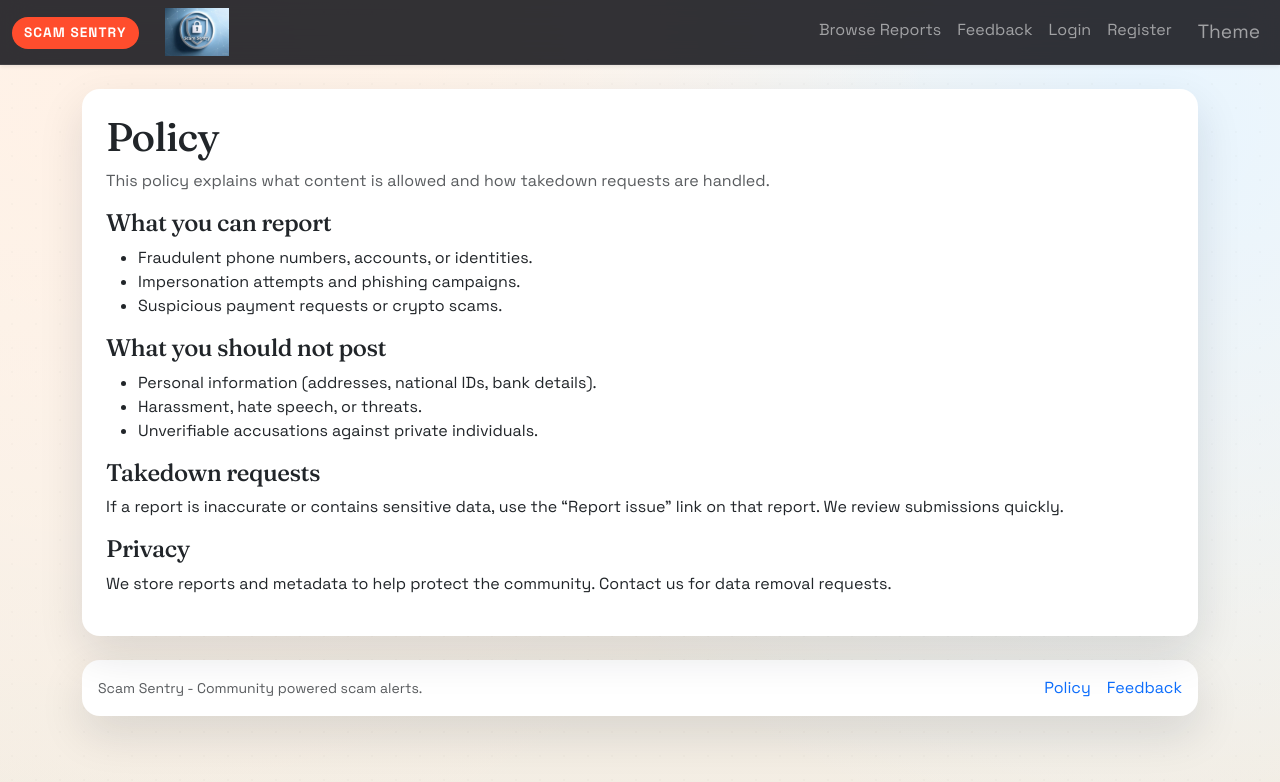
After one commit to MwachiraD/Scam-sentry, a Django app: page /policy/ in a window 1280 px wide. The commit adds this page. Shown: the top 782 px of the page. Run offline with Django 5.2, Linux system fonts and the light colour scheme.

Commit message:
update 4

```diff
--- /dev/null
+++ b/Scam_reports/templates/Scam_reports/policy.html
@@ -0,0 +1,31 @@
+{% extends 'base.html' %}
+
+{% block title %}Policy{% endblock %}
+{% block meta_description %}Scam Sentry policy on acceptable content, privacy, and takedown requests.{% endblock %}
+
+{% block content %}
+<div class="card p-4 reveal">
+  <h1>Policy</h1>
+  <p class="text-muted">This policy explains what content is allowed and how takedown requests are handled.</p>
+
+  <h4>What you can report</h4>
+  <ul>
+    <li>Fraudulent phone numbers, accounts, or identities.</li>
+    <li>Impersonation attempts and phishing campaigns.</li>
+    <li>Suspicious payment requests or crypto scams.</li>
+  </ul>
+
+  <h4>What you should not post</h4>
+  <ul>
+    <li>Personal information (addresses, national IDs, bank details).</li>
+    <li>Harassment, hate speech, or threats.</li>
+    <li>Unverifiable accusations against private individuals.</li>
+  </ul>
+
+  <h4>Takedown requests</h4>
+  <p>If a report is inaccurate or contains sensitive data, use the “Report issue” link on that report. We review submissions quickly.</p>
+
+  <h4>Privacy</h4>
+  <p>We store reports and metadata to help protect the community. Contact us for data removal requests.</p>
+</div>
+{% endblock %}
--- a/Scam_reports/templates/base.html
+++ b/Scam_reports/templates/base.html
@@ -163,6 +218,7 @@
 
 
           <li class="nav-item"><a class="nav-link" href="{% url 'user_dashboard' %}">Dashboard</a></li>
+          <li class="nav-item"><a class="nav-link" href="{% url 'watchlist' %}">Watchlist</a></li>
           {% if user.is_staff %}
             <li class="nav-item"><a class="nav-link" href="{% url 'moderation_queue' %}">Moderation</a></li>
           {% endif %}
@@ -176,7 +232,7 @@
           <li class="nav-item"><a class="nav-link" href="{% url 'account_signup' %}">Register</a></li>
         {% endif %}
         <li class="nav-item">
-          <span class="nav-link dark-toggle" onclick="toggleDarkMode()">🌓</span>
+          <span class="nav-link dark-toggle" onclick="toggleDarkMode()">Theme</span>
         </li>
       </ul>
     </div>
@@ -187,6 +243,18 @@
 <div class="container my-4 position-relative" style="z-index: 1;">
   {% block content %}{% endblock %}
 </div>
+
+<footer class="container pb-4">
+  <div class="card p-3">
+    <div class="d-flex flex-wrap justify-content-between align-items-center">
+      <div class="text-muted small">Scam Sentry - Community powered scam alerts.</div>
+      <div class="d-flex gap-3">
+        <a href="{% url 'policy' %}" class="text-decoration-none">Policy</a>
+        <a href="{% url 'feedback' %}" class="text-decoration-none">Feedback</a>
+      </div>
+    </div>
+  </div>
+</footer>
 
 <!-- Bootstrap & Dark mode toggle -->
 <script src="https://cdn.jsdelivr.net/npm/bootstrap@5.3.3/dist/js/bootstrap.bundle.min.js"></script>
@@ -200,6 +268,10 @@
   }
 </script>
 
+{% if PLAUSIBLE_DOMAIN %}
+<script defer data-domain="{{ PLAUSIBLE_DOMAIN }}" src="{{ PLAUSIBLE_SCRIPT_URL }}"></script>
+{% endif %}
+
 {% block extra_js %}{% endblock %}
 </body>
 </html>
--- a/Scam_reports/urls.py
+++ b/Scam_reports/urls.py
@@ -10,6 +10,7 @@ urlpatterns=[
     path('reports/<int:report_id>/', views.report_detail, name='report_detail'),
     path('reports/<int:report_id>/follow/', views.follow_report, name='follow_report'),
     path('reports/<int:report_id>/comment/', views.add_comment, name='add_comment'),
+    path('reports/<int:report_id>/watch/', views.add_watchlist, name='add_watchlist'),
     path('thank-you/', views.thank_you, name='thank_you'),
     path('reports/resolve/<int:report_id>/', views.mark_resolved, name='mark_resolved'),
     path('reports/<int:report_id>/encounter/', views.encounter_report, name='report_encounter'),
@@ -18,7 +19,12 @@ urlpatterns=[
     path('logout/', auth_views.LogoutView.as_view(), name='logout'),
     path('register/', views.register, name='register'),
     path('dashboard/', views.user_dashboard, name='user_dashboard'),
+    path('watchlist/', views.watchlist, name='watchlist'),
     path('moderation-queue/', views.moderation_queue, name='moderation_queue'),
+    path('moderation-queue/<int:report_id>/approve/', views.approve_report, name='approve_report'),
+    path('moderation-queue/<int:report_id>/reject/', views.reject_report, name='reject_report'),
+    path('digest/subscribe/', views.digest_subscribe, name='digest_subscribe'),
+    path('policy/', views.policy, name='policy'),
     path('accounts/popup-close/', TemplateView.as_view(template_name='popup_close.html'), name='popup-close'),
     path('edit/<int:pk>/', views.edit_report, name='edit_report'),
     path('create-scam-types/', views.create_scam_types, name='create_scam_types'),
--- a/Scam_reports/views.py
+++ b/Scam_reports/views.py
@@ -12,8 +12,24 @@ from django.utils import timezone
 from allauth.socialaccount.models import SocialApp
 from django.contrib.sites.models import Site
 from decouple import config
-from .forms import Scamreportform, ReportAbuseForm, ReportFollowForm, ReportCommentForm
-from .models import Scamreports, Scamtype, ReportAbuse, ReportFollow, ReportComment
+from .forms import (
+    Scamreportform,
+    ReportAbuseForm,
+    ReportFollowForm,
+    ReportCommentForm,
+    WatchlistForm,
+    DigestSubscriptionForm,
+)
+from .models import (
+    Scamreports,
+    Scamtype,
+    ReportAbuse,
+    ReportFollow,
+    ReportComment,
+    ReportEditLog,
+    WatchlistItem,
+    DigestSubscription,
+)
 from .utils import ensure_google_social_app
 
 
@@ -83,6 +99,7 @@ def report_scam(request):
             scamreport = form.save(commit=False)
             if request.user.is_authenticated:
                 scamreport.user = request.user
+            scamreport.is_hidden = True
 
             scamreport.save()
             form.save_m2m()
@@ -99,7 +116,20 @@ def report_scam(request):
         form = Scamreportform()
         form.fields['scam_type'].queryset = scam_type_queryset
 
-    return render(request, 'Scam_reports/report_scam.html', {'form': form})
+    summary = cache.get('report_summary')
+    if summary is None:
+        visible_reports = Scamreports.objects.filter(is_hidden=False)
+        total_reports = visible_reports.count()
+        trending_count = visible_reports.filter(date_reported__gte=timezone.now() - timedelta(days=7)).count()
+        last_report = visible_reports.order_by('-date_reported').first()
+        summary = {
+            'total_reports': total_reports,
+            'trending_count': trending_count,
+            'last_reported': last_report.date_reported if last_report else None,
+        }
+        cache.set('report_summary', summary, 300)
+
+    return render(request, 'Scam_reports/report_scam.html', {'form': form, 'summary': summary})
 
 
 def report_list(request):
@@ -114,6 +144,12 @@ def report_list(request):
             Q(name_or_number__icontains=query) |
             Q(social_media__icontains=query)
         )
+    if query and not reports.exists():
+        reports = Scamreports.objects.filter(is_hidden=False).filter(
+            Q(name_or_number__icontains=query) |
+            Q(social_media__icontains=query) |
+            Q(scam_type__name__icontains=query)
+        ).distinct()
 
     filter_option = request.GET.get('filter', 'all')
 
@@ -140,7 +176,7 @@ def report_list(request):
 
     suggestion = None
     if query and not reports.exists():
-        candidates = list(scam_types.values_list('name', flat=True))
+        candidates = [t.name for t in scam_types]
         matches = get_close_matches(query, candidates, n=1, cutoff=0.6)
         suggestion = matches[0] if matches else None
 
@@ -162,6 +198,7 @@ def report_list(request):
         'query': query,
         'suggestion': suggestion,
         'trending_reports': trending_reports,
+        'digest_form': DigestSubscriptionForm(),
     }
     return render(request, 'Scam_reports/report_list.html', context)
 
@@ -206,11 +243,18 @@ def report_detail(request, report_id):
         return HttpResponseForbidden("This report is not available.")
     follow_form = ReportFollowForm()
     comment_form = ReportCommentForm()
+    watchlist_form = WatchlistForm()
     comments = report.comments.filter(is_approved=True).order_by('-created_at')
     return render(
         request,
         'Scam_reports/report_detail.html',
-        {'report': report, 'follow_form': follow_form, 'comment_form': comment_form, 'comments': comments},
+        {
+            'report': report,
+            'follow_form': follow_form,
+            'comment_form': comment_form,
+            'watchlist_form': watchlist_form,
+            'comments': comments,
+        },
     )
 
 
@@ -225,11 +269,18 @@ def follow_report(request, report_id):
         ReportFollow.objects.get_or_create(report=report, email=form.cleaned_data['email'])
         return render(request, 'Scam_reports/report_follow_thanks.html', {'report': report})
     comment_form = ReportCommentForm()
+    watchlist_form = WatchlistForm()
     comments = report.comments.filter(is_approved=True).order_by('-created_at')
     return render(
         request,
         'Scam_reports/report_detail.html',
-        {'report': report, 'follow_form': form, 'comment_form': comment_form, 'comments': comments},
+        {
+            'report': report,
+            'follow_form': form,
+            'comment_form': comment_form,
+            'watchlist_form': watchlist_form,
+            'comments': comments,
+        },
     )
 
 
@@ -246,21 +297,90 @@ def add_comment(request, report_id):
         comment.save()
         return render(request, 'Scam_reports/report_comment_thanks.html', {'report': report})
     follow_form = ReportFollowForm()
+    watchlist_form = WatchlistForm()
     comments = report.comments.filter(is_approved=True).order_by('-created_at')
     return render(
         request,
         'Scam_reports/report_detail.html',
-        {'report': report, 'follow_form': follow_form, 'comment_form': form, 'comments': comments},
+        {
+            'report': report,
+            'follow_form': follow_form,
+            'comment_form': form,
+            'watchlist_form': watchlist_form,
+            'comments': comments,
+        },
     )
+
+
+@login_required
+def add_watchlist(request, report_id):
+    if request.method != 'POST':
+        return HttpResponseNotAllowed(['POST'])
+    report = get_object_or_404(Scamreports, id=report_id)
+    WatchlistItem.objects.get_or_create(
+        user=request.user,
+        name_or_number=report.name_or_number,
+        social_media=report.social_media or "",
+    )
+    return render(request, 'Scam_reports/watchlist_thanks.html', {'report': report})
+
+
+@login_required
+def watchlist(request):
+    items = WatchlistItem.objects.filter(user=request.user).order_by('-created_at')
+    return render(request, 'Scam_reports/watchlist.html', {'items': items})
+
+
+def digest_subscribe(request):
+    if request.method != 'POST':
+        return HttpResponseNotAllowed(['POST'])
+    form = DigestSubscriptionForm(request.POST)
+    if form.is_valid():
+        subscription, _ = DigestSubscription.objects.get_or_create(email=form.cleaned_data['email'])
+        if request.user.is_authenticated:
+            subscription.user = request.user
+            subscription.save(update_fields=['user'])
+        return render(request, 'Scam_reports/digest_thanks.html', {})
+    return redirect('report_list')
 
 
 @login_required
 def moderation_queue(request):
     if not request.user.is_staff:
         return HttpResponseForbidden("You don't have permission to view this page.")
-    pending_reports = Scamreports.objects.filter(is_verified=False, is_hidden=False).order_by('-date_reported')[:50]
+    pending_reports = Scamreports.objects.filter(is_hidden=True).order_by('-date_reported')[:50]
     open_abuse = ReportAbuse.objects.filter(status='open').order_by('-created_at')[:50]
     return render(request, 'Scam_reports/moderation_queue.html', {'pending_reports': pending_reports, 'open_abuse': open_abuse})
+
+
+def policy(request):
+    return render(request, 'Scam_reports/policy.html')
+
+
+@login_required
+def approve_report(request, report_id):
+    if request.method != 'POST':
+        return HttpResponseNotAllowed(['POST'])
+    if not request.user.is_staff:
+        return HttpResponseForbidden("You don't have permission to do that.")
+    report = get_object_or_404(Scamreports, id=report_id)
+    report.is_hidden = False
+    report.is_verified = True
+    report.save(update_fields=['is_hidden', 'is_verified'])
+    return redirect('moderation_queue')
+
+
+@login_required
+def reject_report(request, report_id):
+    if request.method != 'POST':
+        return HttpResponseNotAllowed(['POST'])
+    if not request.user.is_staff:
+        return HttpResponseForbidden("You don't have permission to do that.")
+    report = get_object_or_404(Scamreports, id=report_id)
+    report.is_hidden = True
+    report.is_verified = False
+    report.save(update_fields=['is_hidden', 'is_verified'])
+    return redirect('moderation_queue')
 
 def thank_you(request):
      return render (request , "thank_you.html")
@@ -269,6 +389,8 @@ def mark_resolved(request, report_id):
     report = get_object_or_404(Scamreports, id=report_id)
     if request.user == report.user or request.user.is_staff:
         report.is_resolved = True
+        report.resolution_reason = request.POST.get('resolution_reason', '')
+        report.resolved_at = timezone.now()
         report.save()
         messages.success(request, "Report marked as resolved.")
         return redirect('report_list')
@@ -298,6 +420,14 @@ def edit_report(request, pk):
     if request.method == 'POST':
         form = Scamreportform(request.POST, instance=report)
         if form.is_valid():
+            if form.has_changed():
+                changes = {}
+                for field in form.changed_data:
+                    changes[field] = {
+                        'from': getattr(report, field),
+                        'to': form.cleaned_data.get(field),
+                    }
+                ReportEditLog.objects.create(report=report, user=request.user, changes=changes)
             form.save()
             return redirect('user_dashboard')
     else:
--- /dev/null
+++ b/newscamsentry/context_processors.py
@@ -0,0 +1,8 @@
+from django.conf import settings
+
+
+def analytics_settings(request):
+    return {
+        'PLAUSIBLE_DOMAIN': getattr(settings, 'PLAUSIBLE_DOMAIN', ''),
+        'PLAUSIBLE_SCRIPT_URL': getattr(settings, 'PLAUSIBLE_SCRIPT_URL', ''),
+    }
```
Also changed, not shown: other parts of Scam_reports/templates/base.html (+55 -0 lines), Scam_reports/admin.py (+38 -1 lines), Scam_reports/forms.py (+24 -1 lines), Scam_reports/management/commands/send_weekly_digest.py (added, +36 -0 lines), Scam_reports/models.py (+35 -1 lines), Scam_reports/templates/Scam_reports/dashboard.html (+13 -1 lines), Scam_reports/templates/Scam_reports/digest_thanks.html (added, +13 -0 lines), Scam_reports/templates/Scam_reports/moderation_queue.html (+11 -2 lines), Scam_reports/templates/Scam_reports/report_detail.html (+21 -0 lines), Scam_reports/templates/Scam_reports/report_follow_thanks.html (+5 -3 lines), Scam_reports/templates/Scam_reports/report_list.html (+35 -5 lines), Scam_reports/templates/Scam_reports/report_scam.html (+30 -21 lines), Scam_reports/templates/Scam_reports/watchlist.html (added, +26 -0 lines), Scam_reports/templates/Scam_reports/watchlist_thanks.html (added, +13 -0 lines), 2 more files.
